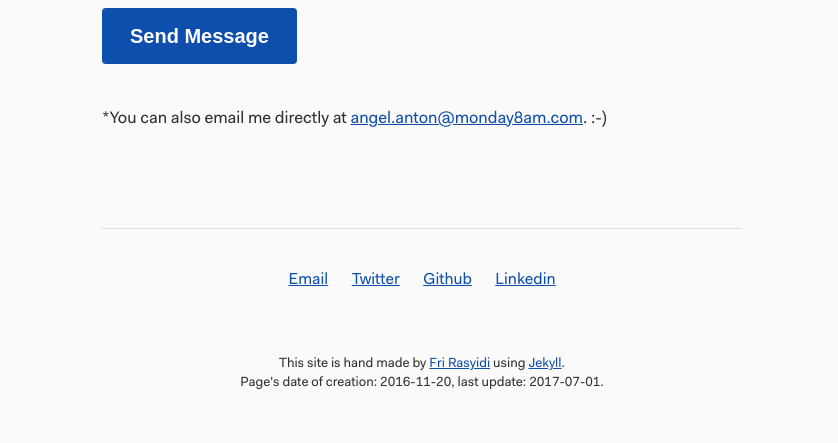
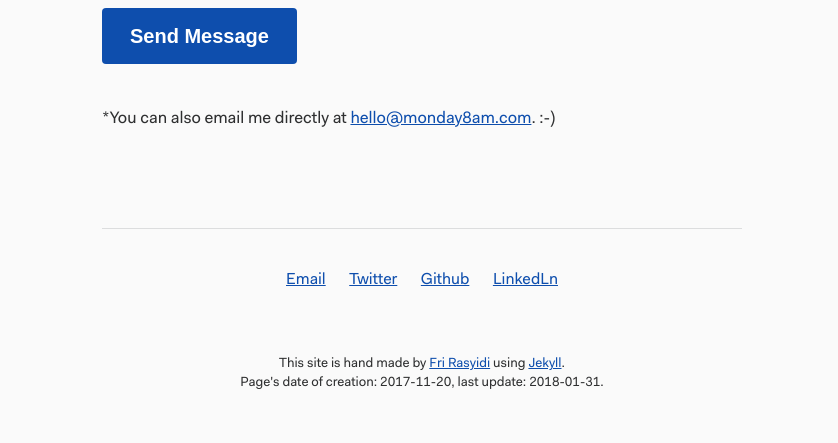
Before and after one commit to monday8am/monday8am.github.io, a Jekyll site: the page built from _pages/03_contact.md, in a window 1280 px wide. Shown: the part 741-1184 px from the top of the page, without its empty margins (218-1056 px from the left). Built offline with Jekyll 4.4.1, drawn with Linux system fonts in a browser that asks for light colours.

Commit message:
Email modification. Default page fixes.

```diff
--- a/_config.yml
+++ b/_config.yml
@@ -1,13 +1,13 @@
 title: Monday8am
-email: angel.anton@mondau8am.com
+email: hello@monday8am.com
 description: >- # this means to ignore newlines until "baseurl:"
   Write an awesome description for your new site here. You can edit this
   line in _config.yml. It will appear in your document head meta (for
   Google search results) and in your feed.xml site description.
-baseurl: "" # the subpath of your site, e.g. /blog
+baseurl: "/" # the subpath of your site, e.g. /blog
 url: "http://monday8am.com" # the base hostname & protocol for your site, e.g. http://example.com
 twitter_username: angel_anton
-github_username:  monday8am
+github_username: monday8am
 
 # Build settings
 sass:
--- a/_includes/footer.html
+++ b/_includes/footer.html
@@ -5,7 +5,7 @@
 			<a href="mailto:angel.anton@monday8am.com">Email</a>
 			<a href="https://twitter.com/angel_anton">Twitter</a>
 			<a href="http://github.com/monday8am/">Github</a>
-			<a href="https://www.linkedin.com/in/angeleanton/">Linkedin</a>
+			<a href="https://www.linkedin.com/in/angeleanton/">LinkedLn</a>
 		</div>
 
 		<small>
--- a/_pages/03_contact.md
+++ b/_pages/03_contact.md
@@ -2,15 +2,15 @@
 layout: page
 title: Contact
 permalink: /contact/
-date:   2016-11-20
-update: 2017-07-01
+date:   2017-11-20
+update: 2018-01-31
 exclude: false
 ---
 # Contact Me
 
 Like something I wrote? Have a suggestion for an article, things to share about, or even work? Let me know!
 
-<form action="https://formspree.io/angel.anton@gmail.com" method="POST">
+<form action="https://formspree.io/hello@gmail.com" method="POST">
   <div>
     <label for="name">Name</label><br/>
     <input type="text" name="name" placeholder="How should I call you?" required>
@@ -28,6 +28,6 @@ Like something I wrote? Have a suggestion for an article, things to share about,
   <button type="submit">Send Message</button>
 </form>
 
-<small>*You can also email me directly at [angel.anton@monday8am.com][email]. :-)</small>
+<small>*You can also email me directly at [hello@monday8am.com][email]. :-)</small>
 
-[email]:  mailto:angel.anton@monday8am.com
+[email]:  mailto:hello@monday8am.com
```
Also changed, not shown: _pages/04_contact_thankyou.md (+4 -4 lines), index.html (+3 -4 lines).
